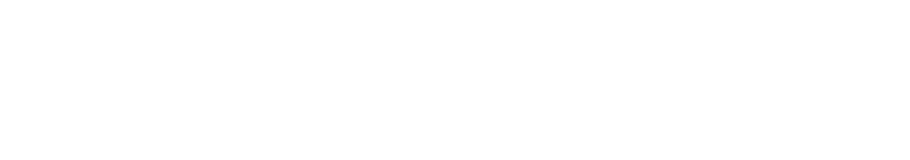
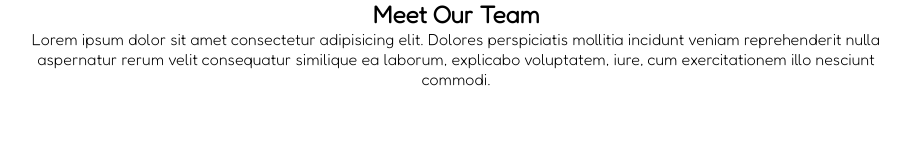
Before and after one commit to AlfredoM06/html-css-flex-cards, a plain HTML site: page index.html in a window 1280 px wide. Shown: the whole page, without its empty margins (184-1094 px from the left). Drawn offline with Linux system fonts and the light colour scheme.

Commit message:
structured html and css

```diff
--- a/css/style.css
+++ b/css/style.css
@@ -0,0 +1,12 @@
+* {
+    margin: 0;
+    padding: 0;
+    box-sizing: border-box;
+    font-family: 'Fredoka', sans-serif;
+}
+
+main {
+    width: 70%;
+    margin: 0 auto;
+    text-align: center;
+}
--- a/index.html
+++ b/index.html
@@ -3,9 +3,35 @@
 <head>
     <meta charset="UTF-8">
     <meta name="viewport" content="width=device-width, initial-scale=1.0">
-    <title>Document</title>
+    <title>Flex Cards</title>
+    <link rel="stylesheet" href="./css/style.css">
+    <link rel="preconnect" href="https://fonts.googleapis.com">
+    <link rel="preconnect" href="https://fonts.gstatic.com" crossorigin>
+    <link href="https://fonts.googleapis.com/css2?family=Fredoka:wght@300&display=swap" rel="stylesheet">
 </head>
 <body>
+    <header>
 
+    </header>
+
+        <body>
+            <main>
+                <section>
+                    <h1> Meet Our Team </h1>
+                    <p>
+                        Lorem ipsum dolor sit amet consectetur adipisicing elit. Dolores perspiciatis mollitia incidunt veniam reprehenderit nulla aspernatur rerum velit consequatur similique ea laborum, explicabo voluptatem, iure, cum exercitationem illo nesciunt commodi.
+                    </p>
+                </section>
+                <section>
+                    <div>
+
+                    </div>
+                </section>
+            </main>
+        </body>
+
+    <footer>
+
+    </footer>
 </body>
 </html>
```
Also changed, not shown: img/female1.png (added), img/female2.png (added), img/female3.png (added), img/male1.png (added), img/male2.png (added), img/male3.png (added).
